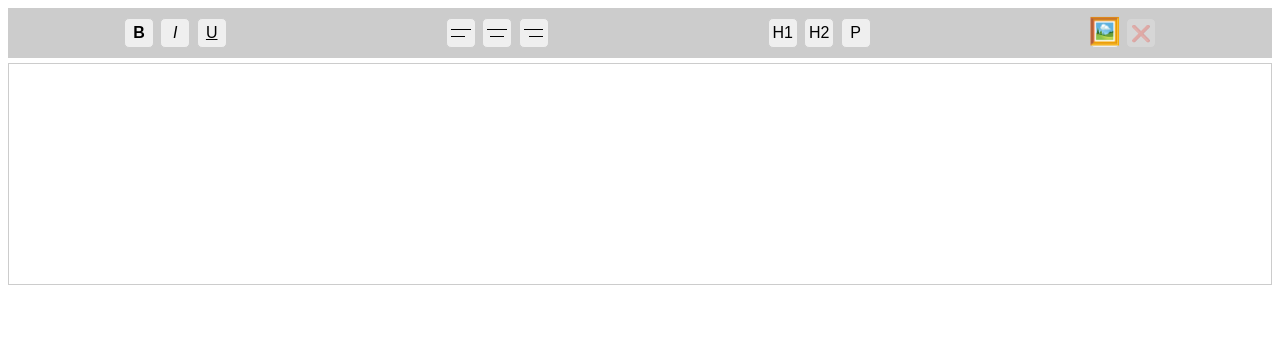
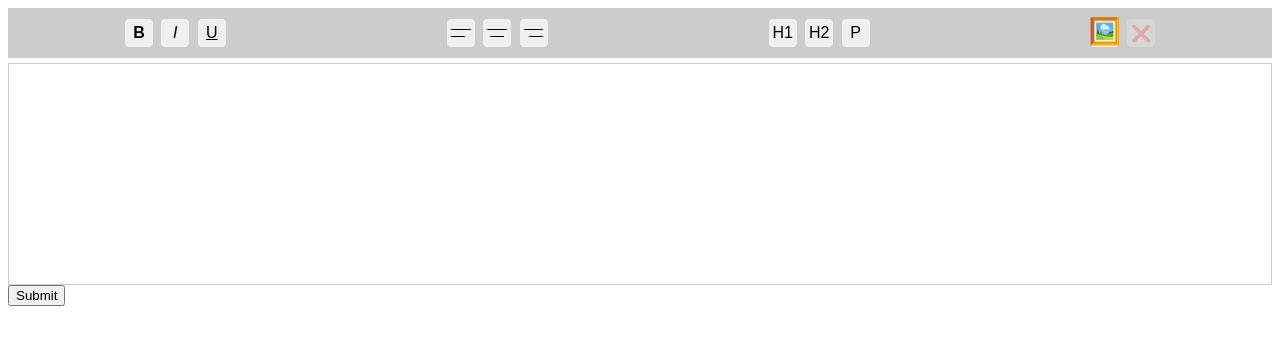
Before and after one commit to nurulislamrimon/my-editor-WYSIWYG, a React (Vite) app: page / in a window 1280 px wide. Shown: the top 344 px of the page. Built offline with nearby package versions, Linux system fonts and the light colour scheme.

Commit message:
editor added

```diff
--- a/src/Editor.jsx
+++ b/src/Editor.jsx
@@ -1,18 +1,30 @@
 import { useState, useRef, useEffect } from "react";
-import EditorMarkup from "./EditorMarkup";
+import EditorUI from "./EditorUI";
+import { usePhotoUpload } from "./usePhotoUpload";
 
 function Editor() {
+  const editorRef = useRef(null);
   const [content, setContent] = useState("");
-  const editorRef = useRef(null);
+  const [images, setImages] = useState([]);
   const [selectedImage, setSelectedImage] = useState(null);
-
-  console.log(content);
+  const { uploadPhotosAndUpdateContent, isUploading, uploadError } =
+    usePhotoUpload();
 
   // prevent user from leaving page without saving
   useEffect(() => {
     window.addEventListener("beforeunload", function (event) {
       event.preventDefault();
       event.returnValue = "Are you sure you want to leave?";
+    });
+    // after clicking the leave button / final close
+    window.addEventListener("unload", function () {
+      // deleteUploadedFiles();
+      // Use navigator.sendBeacon to send the request when the page is closed
+      const url = "http://localhost:5000";
+      // const data = JSON.stringify({ message: "User closed the browser" });
+
+      // navigator.sendBeacon(url, data);
+      navigator.sendBeacon(url);
     });
   });
 
@@ -75,13 +87,13 @@ function Editor() {
   };
 
   // handle upload image in the server and insert
-  const handleImageUpload = async (event) => {
-    focusEditor();
+  const handleImageUpload = (event) => {
     const file = event.target.files[0];
-    const formData = new FormData();
-    formData.append("image", file);
-    const imageURL = URL.createObjectURL(file);
-    insertImageInMarkup(imageURL);
+    if (file) {
+      setImages((prev) => [...prev, file]);
+      const imageURL = URL.createObjectURL(file);
+      insertImageInMarkup(imageURL);
+    }
   };
 
   // handle clicked image to remove
@@ -115,9 +127,16 @@ function Editor() {
       }
     }
   };
+  const handleSubmit = async () => {
+    const data = await uploadPhotosAndUpdateContent({ content, images });
+    console.log(data);
+
+    // setContent(data);
+  };
 
   return (
-    <EditorMarkup
+    <EditorUI
+      content={content}
       editorRef={editorRef}
       handleToolbarClick={handleToolbarClick}
       handleSetInputInState={handleSetInputInState}
@@ -126,6 +145,9 @@ function Editor() {
       handleRemoveImage={handleRemoveImage}
       selectedImage={selectedImage}
       handleKeyDown={handleKeyDown}
+      handleSubmit={handleSubmit}
+      isUploading={isUploading}
+      uploadError={uploadError}
     />
   );
 }
--- a/src/EditorMarkup.jsx
+++ b/src/EditorUI.jsx
@@ -1,7 +1,7 @@
 /* eslint-disable react/prop-types */
 import "./editor.css";
 
-function EditorMarkup({
+function EditorUI({
   editorRef,
   handleToolbarClick,
   handleSetInputInState,
@@ -10,6 +10,9 @@ function EditorMarkup({
   handleRemoveImage,
   selectedImage,
   handleKeyDown,
+  handleSubmit,
+  isUploading,
+  uploadError,
 }) {
   return (
     <div className="es--editor-container">
@@ -124,7 +127,19 @@ function EditorMarkup({
           </button>
         </div>
       </div>
-
+      {isUploading && (
+        <p
+          style={{
+            position: "absolute",
+            inset: "0",
+            display: "flex",
+            justifyContent: "center",
+            alignItems: "center",
+          }}
+        >
+          Uploading...
+        </p>
+      )}
       {/* The contentEditable div where users type */}
       <div
         ref={editorRef}
@@ -133,9 +148,16 @@ function EditorMarkup({
         onKeyDown={handleKeyDown}
         contentEditable
         className="editor-content"
+        style={
+          uploadError && {
+            border: "1px solid red",
+          }
+        }
       />
+
+      <button onClick={handleSubmit}>Submit</button>
     </div>
   );
 }
 
-export default EditorMarkup;
+export default EditorUI;
--- a/src/editor.css
+++ b/src/editor.css
@@ -1,5 +1,6 @@
 .es--editor-container {
   width: 100%;
+  position: relative;
 }
 
 /* toolbar */
--- /dev/null
+++ b/src/usePhotoUpload.jsx
@@ -0,0 +1,33 @@
+import { useState } from "react";
+
+export const usePhotoUpload = () => {
+  const [isUploading, setIsUploading] = useState(false);
+  const [uploadError, setUploadError] = useState(null);
+
+  const uploadPhotosAndUpdateContent = async ({ images, content }) => {
+    setIsUploading(true);
+    setUploadError(null);
+
+    try {
+      const parser = new DOMParser();
+      const doc = parser.parseFromString(content, "text/html");
+      const imgTags = doc.querySelectorAll("img");
+
+      imgTags.forEach((img, index) => {
+        if (images[index]) {
+          const imageObjectURL = URL.createObjectURL(images[index]);
+          img.src = imageObjectURL;
+        }
+      });
+
+      return doc.body.innerHTML;
+    } catch (error) {
+      setUploadError(error.message);
+      return content;
+    } finally {
+      setIsUploading(false);
+    }
+  };
+
+  return { uploadPhotosAndUpdateContent, isUploading, uploadError };
+};
```
